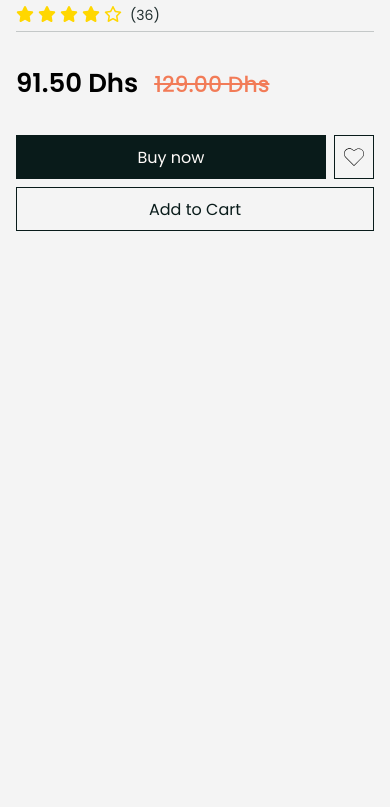
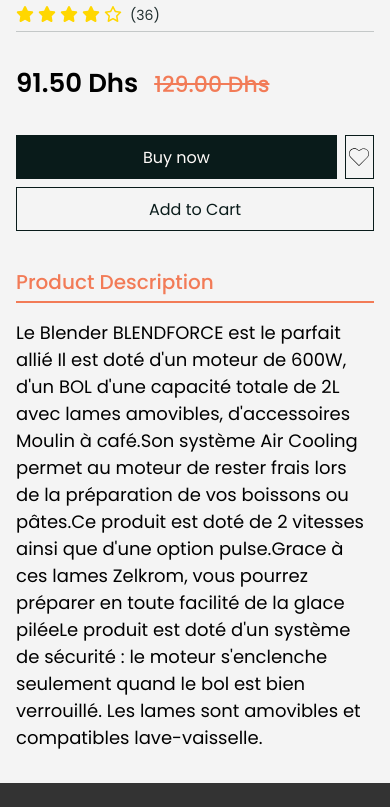
Before and after one commit to souhail404/ALKISARIA, a plain HTML site: page product.html in a window 390 px wide. Shown: the part 717-1524 px from the top of the page. Drawn offline with Linux system fonts and the light colour scheme.

Commit message:
modify product infos

```diff
--- a/product.html
+++ b/product.html
@@ -108,6 +108,18 @@
                                   </div>
                                 </div>
                             </div>
+                            <div class="description-part">
+                              <div class="header-title">
+                                <p class="header-title-txt">product description</p>
+                              </div>
+                              <div class="description-content-wrapper">
+                                  <div class="content">
+                                    <p>
+                                      Le Blender BLENDFORCE est le parfait allié  Il est doté d'un moteur de 600W, d'un BOL d'une capacité totale de 2L avec lames amovibles, d'accessoires Moulin à café.Son système Air Cooling permet au moteur de rester frais lors de la préparation de vos boissons ou pâtes.Ce produit est doté de 2 vitesses ainsi que d'une option pulse.Grace à ces lames Zelkrom, vous pourrez préparer en toute facilité de la glace piléeLe produit est doté d'un système de sécurité : le moteur s'enclenche seulement quand le bol est bien verrouillé. Les lames sont amovibles et compatibles lave-vaisselle.
+                                    </p>
+                                  </div>
+                              </div>
+                            </div>
                         </div>
                     </div>
                 </div>
--- a/src/css/product.css
+++ b/src/css/product.css
@@ -136,11 +136,10 @@
 
 /* product infos */
 #product-data-page .row.product-infos{
-  height: 150vh;
+  height: auto;
 }
 #product-data-page .row.product-infos .info-part{
   width: 100%;
-  height: 100%;
   display: flex;
   flex-direction: column;
   align-items: flex-start;
@@ -162,38 +161,38 @@
   font-weight: 400;
   text-transform:capitalize;
 }
-#product-data-page .row.product-infos .pi--rating{
+#product-data-page .row.product-infos .info-part .pi--rating{
   display: flex;
   align-items: center;
 }
 
 
-#product-data-page .row.product-infos .pi--rating span{
+#product-data-page .row.product-infos .info-part .pi--rating span{
   height: 18px;
   display: flex;
   font-size: 14px;
 }
-#product-data-page .row.product-infos .pi--rating span.staring-number{
+#product-data-page .row.product-infos .info-part .pi--rating span.staring-number{
   margin-left: 4px;
   color: var(--black08);
 }
-#product-data-page .row.product-infos .pi--rating span:not(:last-child){
+#product-data-page .row.product-infos .info-part .pi--rating span:not(:last-child){
   margin-right: 4px;
 }
-#product-data-page .row.product-infos .pi--rating img{
+#product-data-page .row.product-infos .info-part .pi--rating img{
   width: 18px;
   height: 18px;
   max-height: 18px;
   max-width: 18px;
   filter: invert(86%) sepia(36%) saturate(3046%) hue-rotate(357deg) brightness(104%) contrast(104%);
 }
-#product-data-page .row.product-infos .pi--price{
+#product-data-page .row.product-infos .info-part .pi--price{
   font-size: 26px;
   font-weight: 600;
   display: flex;
   align-items: baseline;
 }
-#product-data-page .row.product-infos .pi--price .old-price{
+#product-data-page .row.product-infos .info-part .pi--price .old-price{
   font-size: 22px;
   font-weight: 500;
   text-decoration: line-through var(--somo);
@@ -206,7 +205,7 @@
   background-color: var(--black02);
   margin-bottom: 32px;
 }
-#product-data-page .row.product-infos .pi--cta{
+#product-data-page .row.product-infos .info-part .pi--cta{
   width: 100%;
   height: auto;
   display: flex;
@@ -214,25 +213,25 @@
   align-items: flex-start;
   margin-top: 24px;
 }
-#product-data-page .row.product-infos .pi--cta .col{
+#product-data-page .row.product-infos .info-part .pi--cta .col{
   width: 100%;
   height: 44px;
   display: flex;
   align-items: center;
 }
-#product-data-page .row.product-infos .pi--cta .col1{
+#product-data-page .row.product-infos .info-part .pi--cta .col1{
   display: grid;
   grid-template-columns: 1.1fr 0.1fr;
   column-gap: 8px;
 }
-#product-data-page .row.product-infos .pi--cta .col:not(:last-child){
+#product-data-page .row.product-infos .info-part .pi--cta .col:not(:last-child){
   margin-bottom: 8px;
 }
-#product-data-page .row.product-infos .pi--cta .col .cta-btn{
+#product-data-page .row.product-infos .info-part .pi--cta .col .cta-btn{
   height: 100%;
   width: 100%;
 }
-#product-data-page .row.product-infos .pi--cta .col .buynow{
+#product-data-page .row.product-infos .info-part .pi--cta .col .buynow{
   width: 100%;
   display: flex;
   align-items: center;
@@ -243,7 +242,7 @@
   color:var(--white);
   transition: all 0.3s ease;
 }
-#product-data-page .row.product-infos .pi--cta .col .addtc{
+#product-data-page .row.product-infos .info-part .pi--cta .col .addtc{
   width: 100%;
   display: flex;
   align-items: center;
@@ -253,12 +252,12 @@
   color:var(--black);
   transition: all 0.3s ease;
 }
-#product-data-page .row.product-infos .pi--cta .col .addtc:hover , #product-data-page .row.product-infos .pi--cta .col .buynow:hover{
+#product-data-page .row.product-infos .info-part .pi--cta .col .addtc:hover , #product-data-page .row.product-infos .pi--cta .col .buynow:hover{
   border: 1px solid var(--somo);
   background-color: var(--somo);
   color:var(--white);
 }
-#product-data-page .row.product-infos .pi--cta .fav{
+#product-data-page .row.product-infos .info-part .pi--cta .fav{
   height: 100%;
   width: 100%;
   display: flex;
@@ -266,12 +265,48 @@
   justify-content: center;
   border: 1px solid var(--black);
 }
-#product-data-page .row.product-infos .pi--cta .fav img{
+#product-data-page .row.product-infos .info-part .pi--cta .fav img{
   width: 20px;
 }
-
-
-
+/* description part */
+#product-data-page .row.product-infos .description-part{
+  width: 100%;
+  display: flex;
+  flex-direction: column;
+  align-items: flex-start;
+  justify-content: flex-start;
+  margin-top: 32px;
+}
+#product-data-page .row.product-infos .description-part .header-title{
+  width: 100%;
+  height: 40px;
+  display: flex;
+  align-items: center;
+  border-bottom: 2px solid var(--somo);
+}
+#product-data-page .row.product-infos .description-part .header-title-txt{
+  color: var(--somo);
+  font-size: 20px;
+  font-weight: 500;
+  text-transform: capitalize;
+}
+#product-data-page .row.product-infos .description-part .description-content-wrapper{
+  padding-top: 16px;
+  font-size: 18px;
+  width: 100%;
+}
+#product-data-page .row.product-infos .description-part .description-content-wrapper .content{
+  width: 100%;
+  display: flex;
+  flex-direction: column;
+  align-items: center;
+}
+#product-data-page .row.product-infos .description-part .description-content-wrapper .content img{
+  max-width: 70%;
+}
+#product-data-page .row.product-infos .description-part .description-content-wrapper .content > *:not(:last-child){
+  margin-bottom: 16px;
+}
 
 
 
@@ -340,6 +375,10 @@
     margin-left:auto;
     margin-right: auto;
   }
+  #product-data-page .row.product-infos .description-part{
+    width: 85%;
+    margin-inline: auto;
+  }
 }
 @media (max-width:600px){
   #product-data-page .container .content{
@@ -384,6 +423,9 @@
   #product-data-page .row.product-infos .info-part{
     width: 90%;
   }
+  #product-data-page .row.product-infos .description-part{
+    width: 90%;
+  }
 }
 @media (max-width:520px){
   #product-data-page .row .pp--slider-wrapper{
@@ -392,12 +434,18 @@
   #product-data-page .row.product-infos .info-part{
     width: 95%;
   }
+  #product-data-page .row.product-infos .description-part{
+    width: 95%;
+  }
 }
 @media (max-width:480px){
   #product-data-page .row .pp--slider-wrapper{
     width: 100%;
   }
   #product-data-page .row.product-infos .info-part{
+    width: 100%;
+  }
+  #product-data-page .row.product-infos .description-part{
     width: 100%;
   }
   #product-data-page .row .pp--slider-wrapper .slider-imgs{
```
Also changed, not shown: src/media/images/products/1111.jpg (added), src/media/images/products/1112.jpg (added).
